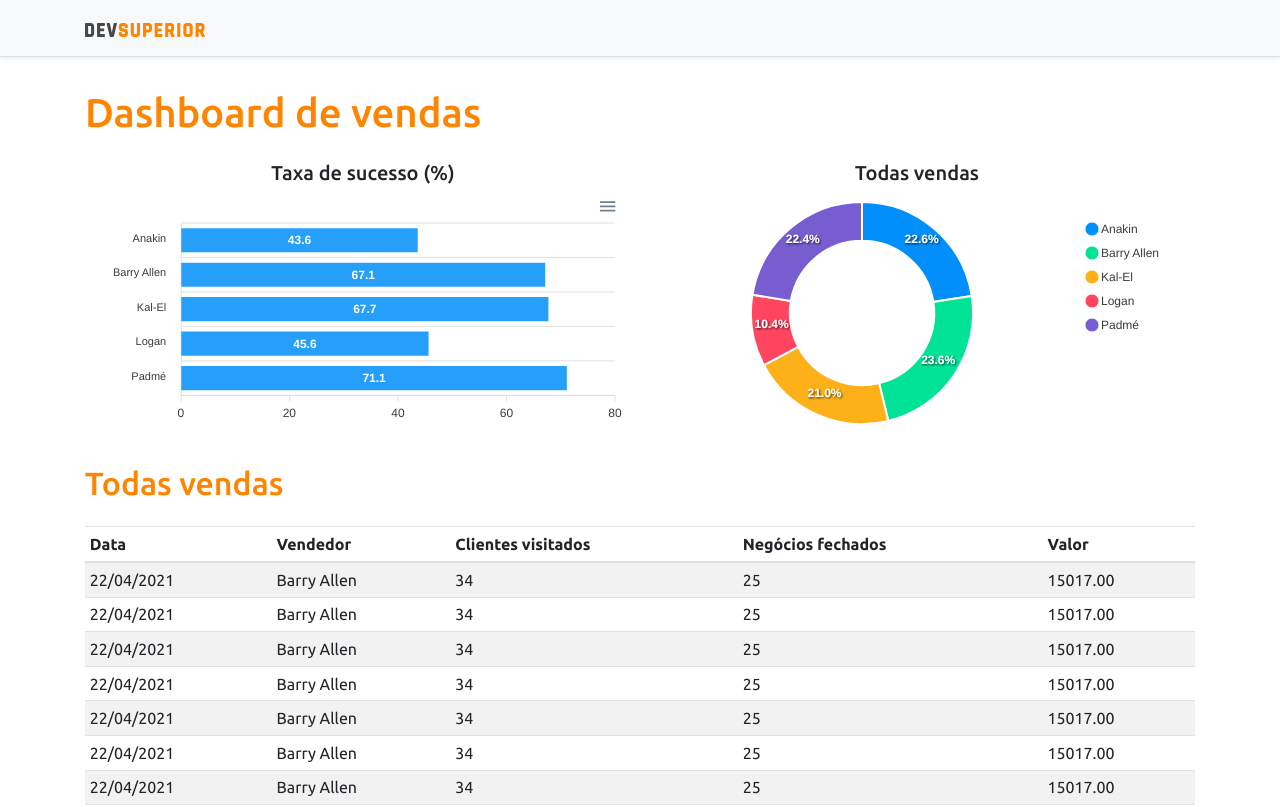
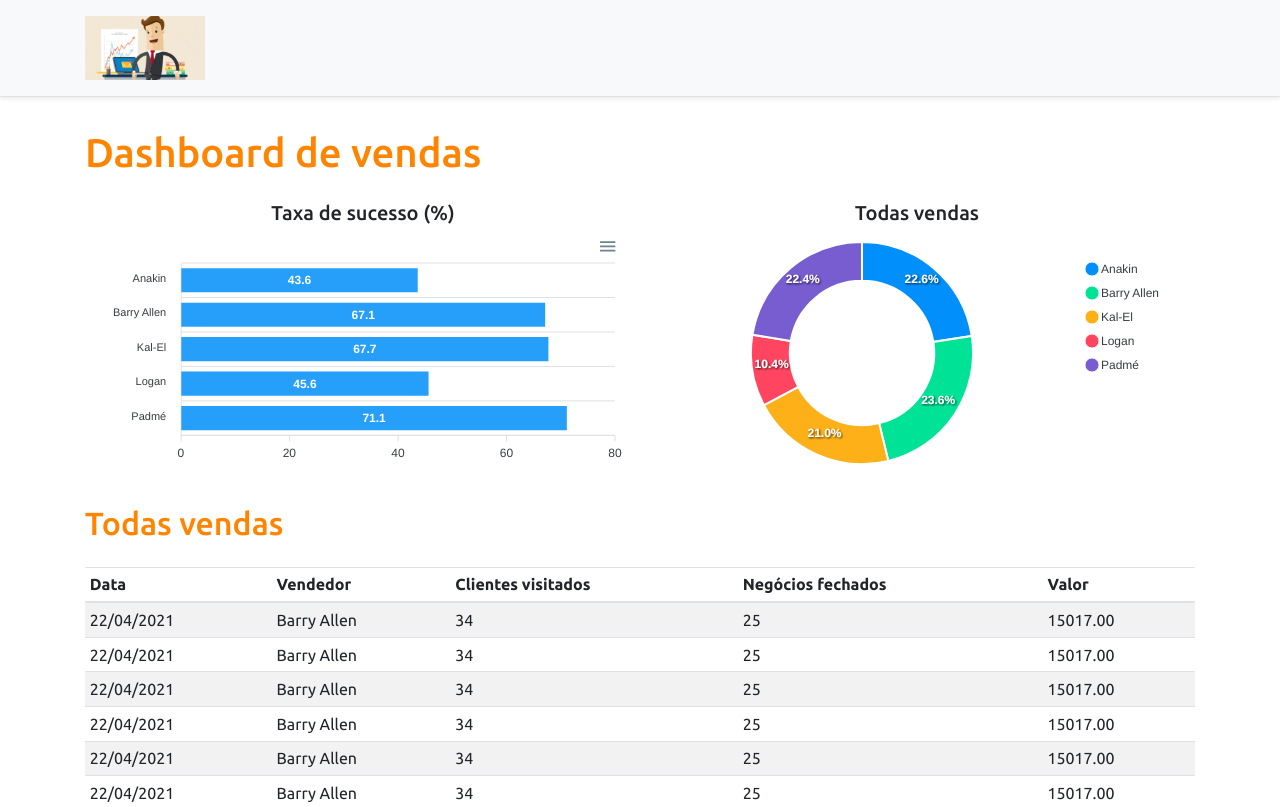
Before and after one commit to lenx0/Front-Back---Tb-vendas, a React (Create React App) app in the folder frontend/: page / in a window 1280 px wide. Shown: the top 807 px of the page. Built offline with nearby package versions, Linux system fonts and the light colour scheme.

Commit message:
img changed

```diff
--- a/frontend/src/components/NavBar/index.tsx
+++ b/frontend/src/components/NavBar/index.tsx
@@ -1,10 +1,11 @@
-import ImgDsDark from 'assets/img/ds_dark.svg';
+//import ImgDsDark from 'assets/img/ds_dark.svg';
+import sales from 'assets/img/sales.jpg'
 const NavBar = () => {
     return (
         <div className="d-flex flex-column flex-md-row align-items-center p-3 px-md-4 mb-3 bg-light border-bottom shadow-sm">
             <div className="container">
                 <nav className="my-2 my-md-0 mr-md-3">
-                    <img src={ImgDsDark} alt="DevSuperior" width="120" />
+                    <img src={sales} alt="sales" width="120" />
                 </nav>
             </div>
         </div>
```
Also changed, not shown: frontend/src/assets/img/sales.jpg (added).
